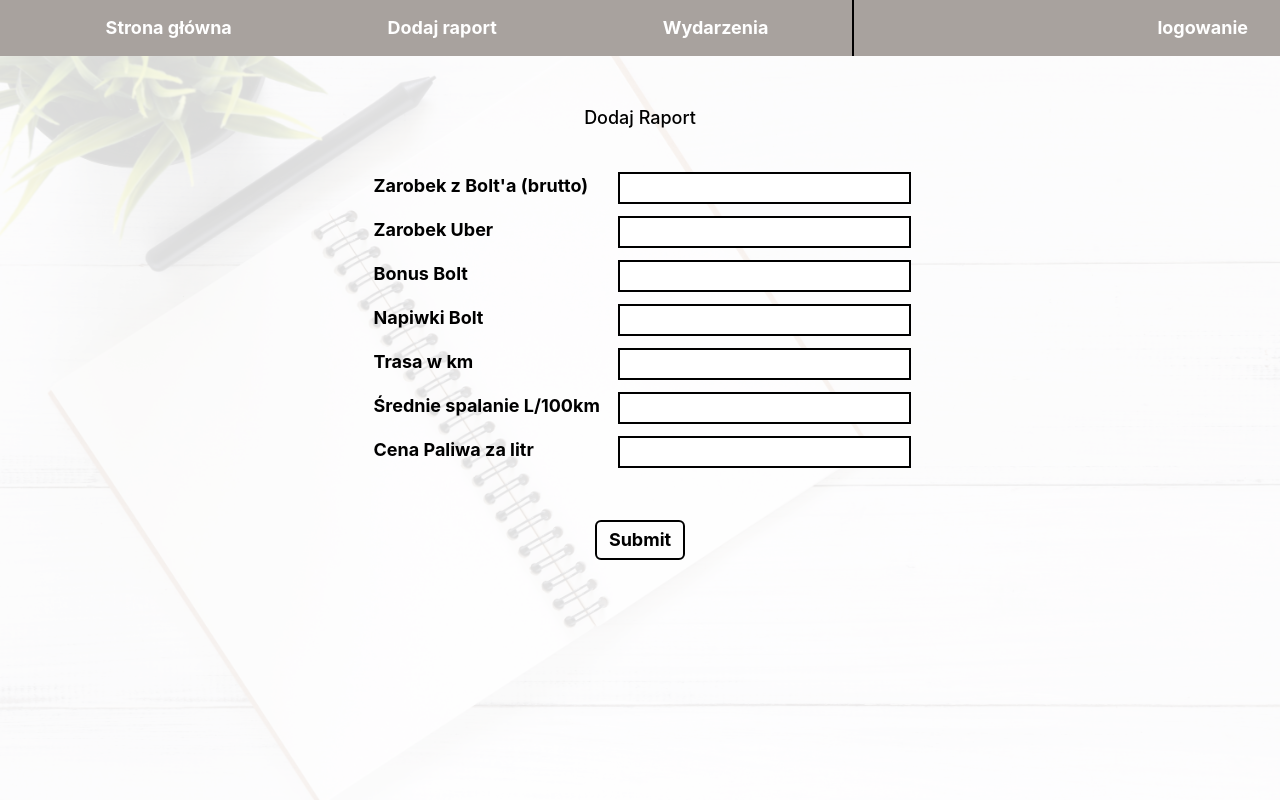
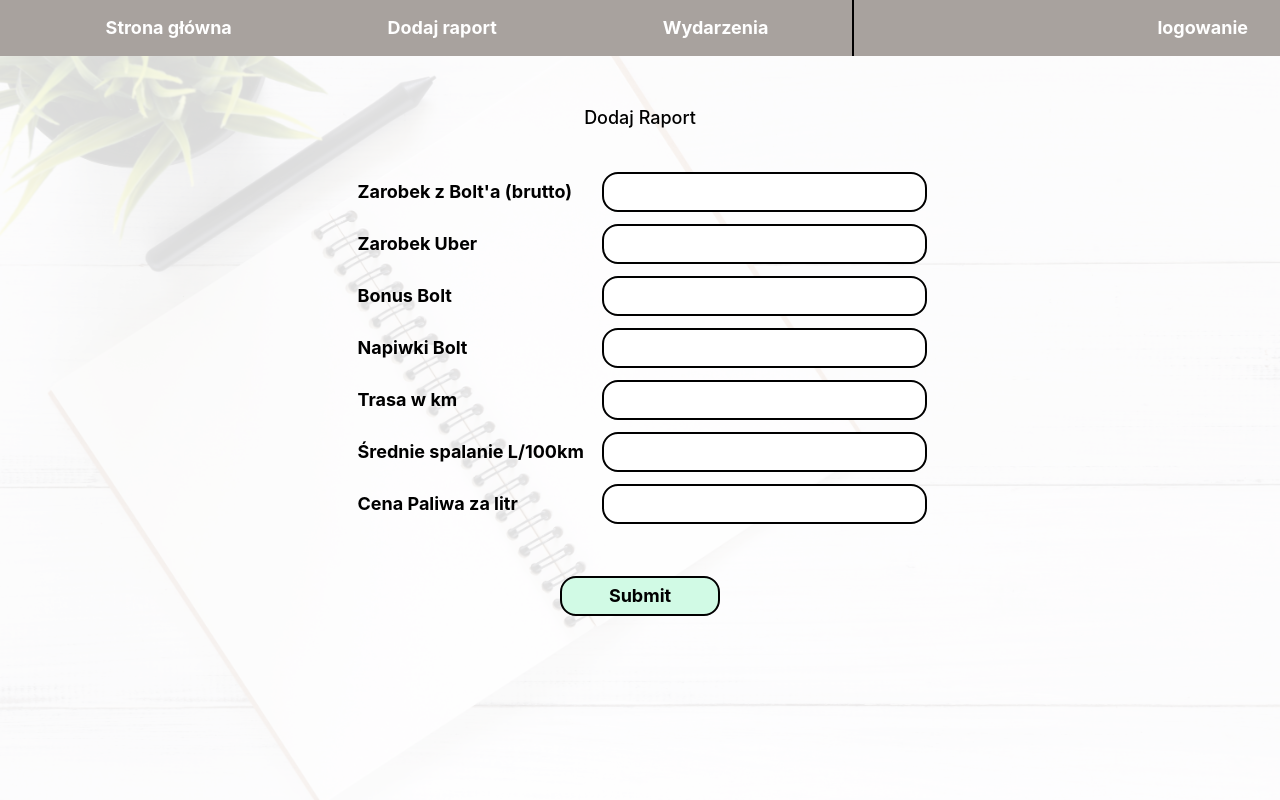
Before and after one commit to radek-zaborski/tax-driver, a React (Create React App) app: page /AddReport in a window 1280 px wide. Built offline with nearby package versions, Linux system fonts and the light colour scheme.

Commit message:
correct visual style input area in AddReport & change in header hover effect

```diff
--- a/src/Components/Header/Header.js
+++ b/src/Components/Header/Header.js
@@ -9,25 +9,31 @@ function Header() {
           <li className="h-full w-1/3 flex items-center justify-center">
             <NavLink
               to="/"
-              className="hover:text-violet-600"
+              className="hover:text-violet-600 duration-300"
               activeStyle="text-black"
             >
               Strona główna
             </NavLink>
           </li>
           <li className="h-full  w-1/3 flex items-center justify-center">
-            <NavLink to="/AddReport" className="hover:text-violet-600">
+            <NavLink
+              to="/AddReport"
+              className="hover:text-violet-600 duration-300"
+            >
               Dodaj raport
             </NavLink>
           </li>
           <li className="h-full  w-1/3 flex items-center justify-center">
-            <NavLink to="/Events" className="hover:text-violet-600">
+            <NavLink
+              to="/Events"
+              className="hover:text-violet-600 duration-100 hover:border-b-violet-500 hover:border-b-2 hover:border-b-solid duration-300"
+            >
               Wydarzenia
             </NavLink>
           </li>
         </ul>
       </nav>
-      <div className="hover:text-violet-600 cursor-pointer h-full pr-8 w-2/6 border-solid border-l-black border-l flex justify-end items-center">
+      <div className="hover:text-violet-600  cursor-pointer h-full pr-8 w-2/6 border-solid border-l-black border-l flex justify-end items-center">
         logowanie
       </div>
     </div>
--- a/src/Views/AddReport/AddReport.js
+++ b/src/Views/AddReport/AddReport.js
@@ -87,81 +87,78 @@ function AddReport() {
 
       <form className="flex flex-wrap  " onSubmit={handleSubmit(onSubmit)}>
         <div className="w-full mb-3 flex justify-center	">
-          <label className="w-60 mx-1">Zarobek z Bolt'a (brutto)</label>
+          <label className="w-60 mx-1 place-self-center		">
+            Zarobek z Bolt'a (brutto)
+          </label>
           <input
-            className=" border-2 border-solid border-black"
+            className=" border-2 rounded-2xl px-4 py-1 border-solid border-black"
             type="number"
             step="0.01"
             {...register("bolt")}
           />
         </div>
         <div className="w-full mb-3 flex justify-center	">
-          <label className="w-60 mx-1">Zarobek Uber</label>
+          <label className="w-60 mx-1 place-self-center	">Zarobek Uber</label>
           <input
             type="number"
             step="0.01"
-            className="border-2 border-solid border-black"
+            className="border-2 rounded-2xl px-4 py-1 border-solid border-black"
             {...register("uber")}
           />
         </div>
-        {/* ---- for develop in the future!! ---
-        <div className="w-full mb-3 flex">
-          <label className="w-60 mx-1">Bonus Uber</label>
+
+        <div className="w-full mb-3 flex justify-center	">
+          <label className="w-60 mx-1 place-self-center	">Bonus Bolt</label>
           <input
             type="number"
             step="0.01"
-            className="border-2 border-solid border-black"
-            {...register("bonusUber")}
-          />
-        </div> */}
-        <div className="w-full mb-3 flex justify-center	">
-          <label className="w-60 mx-1">Bonus Bolt</label>
-          <input
-            type="number"
-            step="0.01"
-            className="border-2 border-solid border-black"
+            className="border-2 rounded-2xl px-4 py-1 border-solid border-black"
             {...register("bonusBolt")}
           />
         </div>
         <div className="w-full mb-3 flex justify-center	">
-          <label className="w-60 mx-1">Napiwki Bolt</label>
+          <label className="w-60 mx-1 place-self-center	">Napiwki Bolt</label>
           <input
             type="number"
             step="0.01"
-            className="border-2 border-solid border-black"
+            className="border-2 rounded-2xl px-4 py-1 border-solid border-black"
             {...register("tip")}
           />
         </div>
         <div className="w-full mb-3 flex justify-center	">
-          <label className="w-60 mx-1">Trasa w km</label>
+          <label className="w-60 mx-1 place-self-center	">Trasa w km</label>
           <input
             type="number"
             step="0.01"
-            className="border-2 border-solid border-black"
+            className="border-2 rounded-2xl px-4 py-1 border-solid border-black"
             {...register("distanceTrip")}
           />
         </div>
         <div className="w-full mb-3 flex justify-center	">
-          <label className="w-60 mx-1">Średnie spalanie L/100km</label>
+          <label className="w-60 mx-1 place-self-center	">
+            Średnie spalanie L/100km
+          </label>
           <input
             type="number"
             step="0.01"
-            className="border-2 border-solid border-black"
+            className="border-2 rounded-2xl px-4 py-1 border-solid border-black"
             {...register("AVG")}
           />
         </div>
         <div className="w-full mb-3 flex justify-center	">
-          <label className="w-60 mx-1">Cena Paliwa za litr</label>
+          <label className="w-60 mx-1 place-self-center	">
+            Cena Paliwa za litr
+          </label>
           <input
             type="number"
             step="0.01"
-            className="border-2 border-solid border-black"
+            className=" rounded-2xl px-4 py-1 border-2 border-solid border-black"
             {...register("fuelPrice")}
           />
         </div>
 
         <input
-          className="hover:bg-slate-300 cursor-pointer mx-auto my-10 border-solid border-2 py-1 px-3 rounded-md border-black"
+          className="bg-emerald-100 w-40 text-center hover:bg-emerald-300 duration-300	 cursor-pointer mx-auto my-10 border-solid border-2 py-1 px-3 rounded-2xl border-black"
           type="submit"
         />
       </form>
--- a/src/Views/Home/Home.js
+++ b/src/Views/Home/Home.js
@@ -12,7 +12,7 @@ function Home() {
     distanceTrip,
     costOneKm,
   } = data;
-  console.log("data w home:", data);
+
   return (
     <section className="mt-20 font-medium">
       <header className="my-5 text-lg">
```
